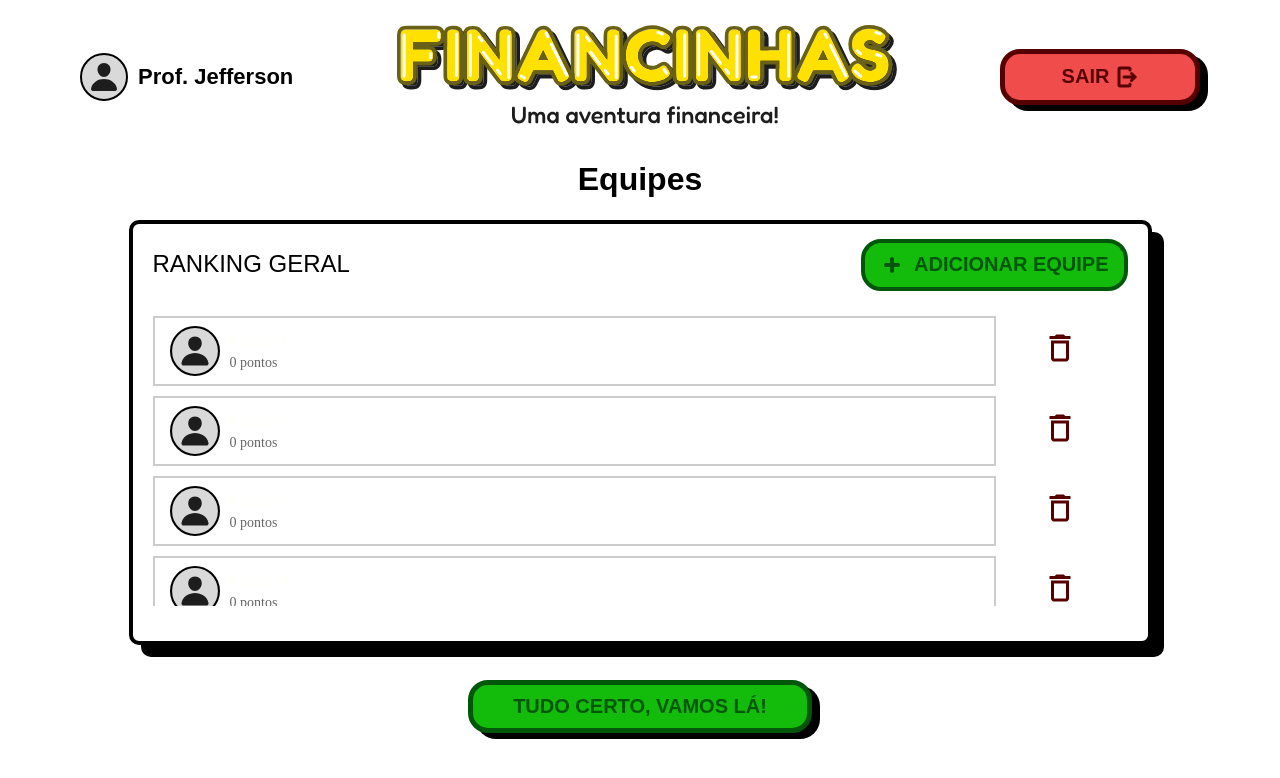
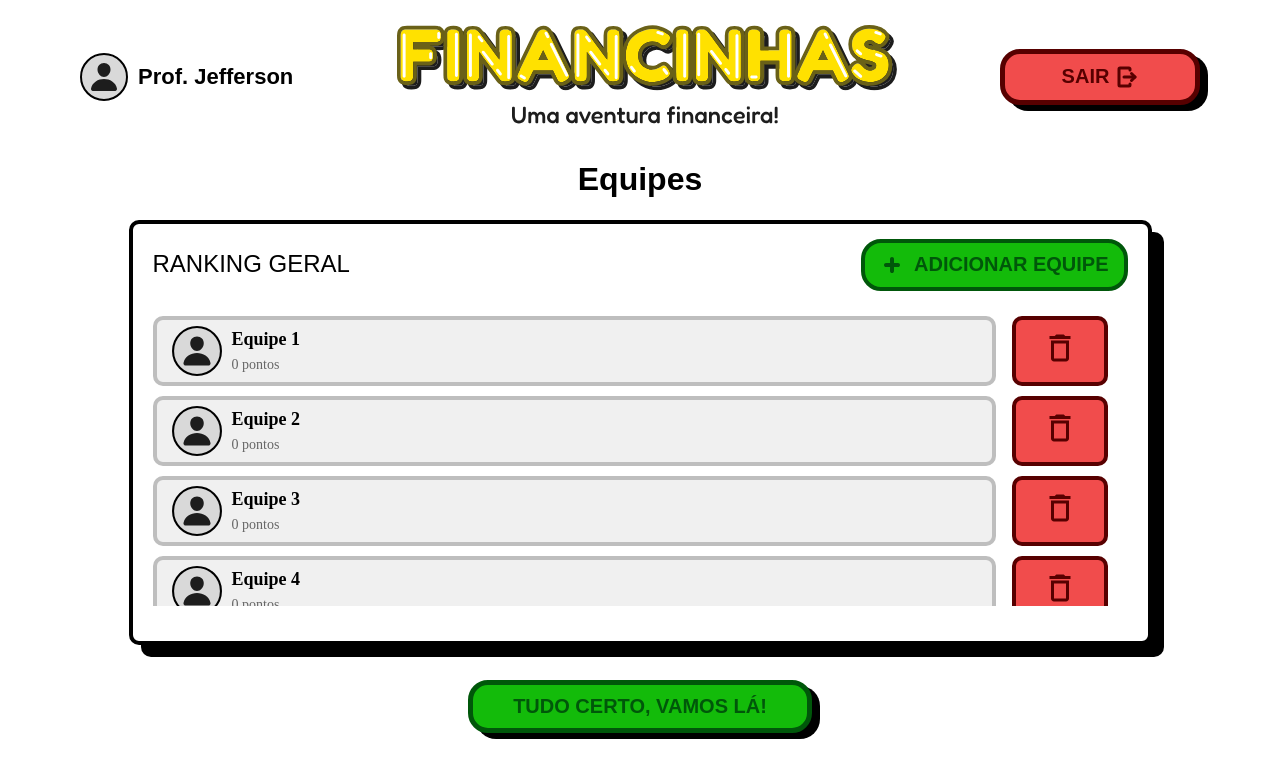
Before and after one commit to GuimaraesSl/financinhas-time05-pi1, a React (Vite) app in the folder finacinhas/src/renderer/: page / in a window 1280 px wide. Shown: the top 778 px of the page. Built offline with nearby package versions, Linux system fonts and the light colour scheme.

Commit message:
style: Utilizando as cores diretamente

```diff
--- a/finacinhas/src/renderer/src/pages/ConfigTeams/components/TeamCard/TeamCard.style.css
+++ b/finacinhas/src/renderer/src/pages/ConfigTeams/components/TeamCard/TeamCard.style.css
@@ -9,9 +9,9 @@
 }
 
 .teamContent {
-  background-color: var(--background-color);
-  border: 2px solid #ccc;
-  border-radius: var(--border-radius);
+  background-color: #f0f0f0;
+  border: 4px solid #BEBEBE;
+  border-radius: 10px;
   flex: 5;
   display: flex;
   align-items: center;
@@ -28,15 +28,18 @@
 }
 
 .deleteButton {
-  background-color: var(--alert-color);
-  border: none;
-  color: white;
+  background-color: #F14C4C;
+  border: 4px solid #570000;
   font-size: 20px;
   height: 100%;
   width: 100%;
-  border-radius: var(--border-radius);
+  border-radius: 10px;
   cursor: pointer;
-  transition: transform 0.2s ease-in-out;
+
+}
+
+.deleteButton:hover {
+  transform: scale(1.03);
 }
 
 .teamRow {
@@ -56,9 +59,9 @@
 }
 
 .teamName {
-  font-size: var(--font-size-small);
-  font-weight: var(--font-weight-bold);
-  color: var(--text-color);
+  font-size: 18px;
+  font-weight: bold;
+  color: #000;
 }
 
 .teamPoints {
```
